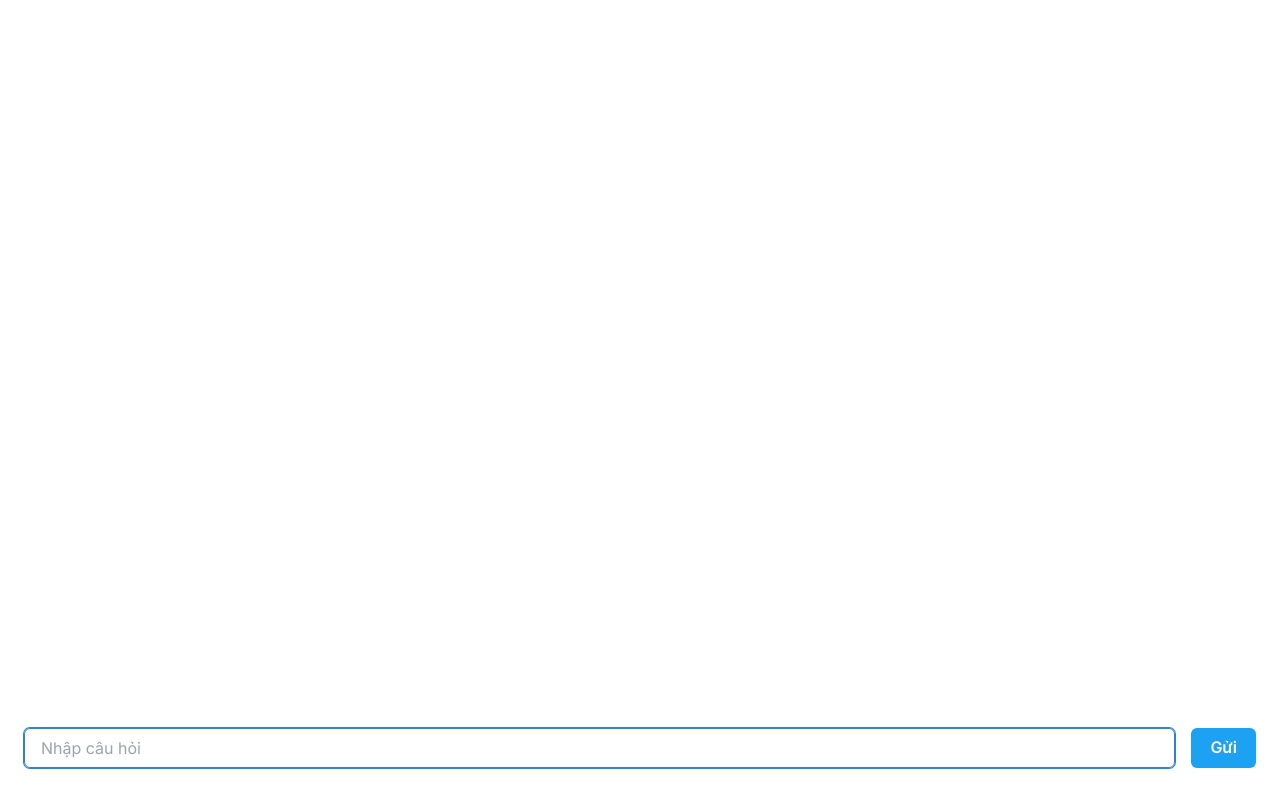
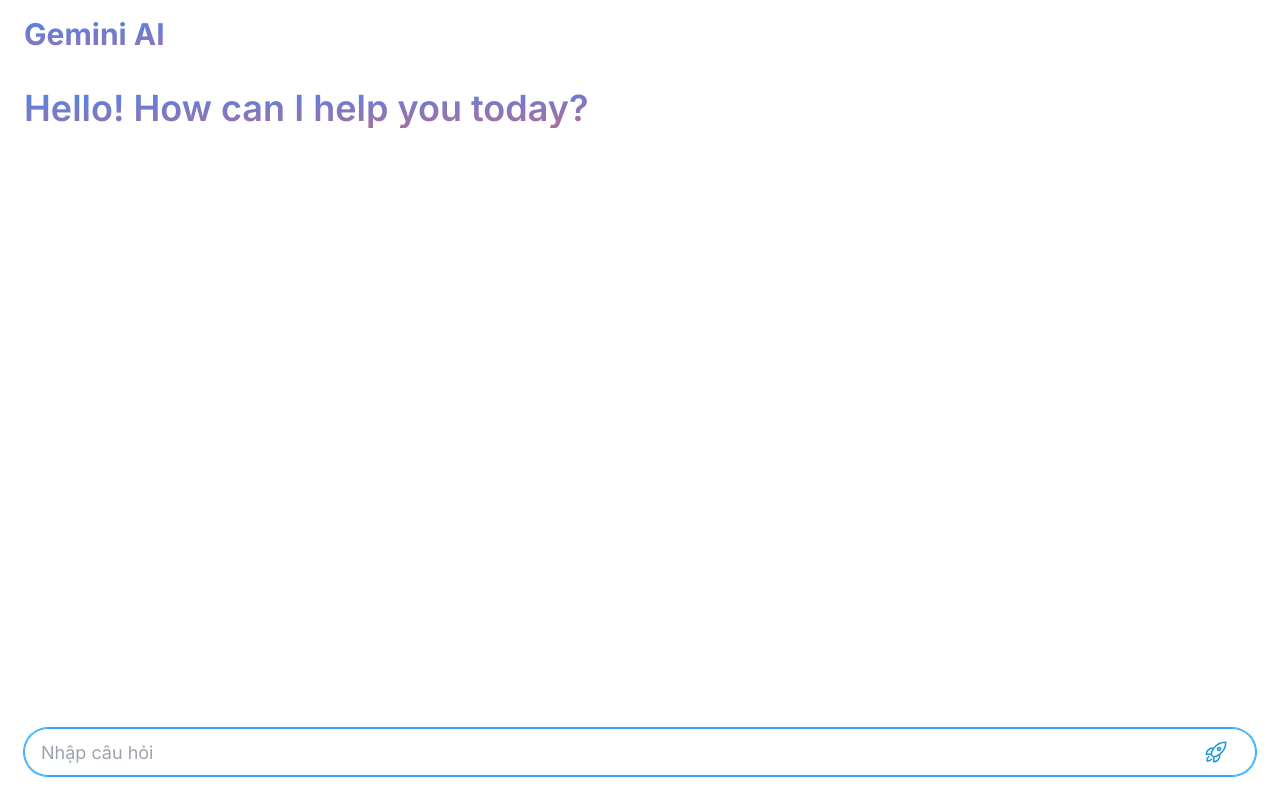
Before and after one commit to namhoang2210/gemini_ai_nextjs, a Next.js app: page / in a window 1280 px wide. Built offline with nearby package versions, Linux system fonts and the light colour scheme.

Commit message:
Update UI

```diff
--- a/app/page.js
+++ b/app/page.js
@@ -1,5 +1,5 @@
 'use client'
-import { Avatar, Button, Input, Skeleton, Stack } from "@chakra-ui/react";
+import { Avatar, Box, Button, Input, Skeleton, Stack } from "@chakra-ui/react";
 import { GoogleGenerativeAI } from "@google/generative-ai";
 import { useState, useRef, useEffect } from "react";
 
@@ -13,6 +13,11 @@
   useEffect(() => {
     inputRef.current.focus();
   }, []);
+
+  useEffect(() => {
+    const chatBox = document.getElementById("chat-box");
+    chatBox.scrollTop = chatBox.scrollHeight;
+  }, [data]);
 
   const handleSendQuestion = async () => {
     if (!inputText) {
@@ -51,11 +56,14 @@
         parts: text,
       }];
 
-      setData(newData);
     } catch (error) {
-      alert('server error')
+      newData = [...newData, {
+        role: "model",
+        parts: 'Opps! Server error, please try again later.',
+      }];
     }
 
+    setData(newData);
   };
 
   const formatBoldText = (text) => {
@@ -77,22 +85,35 @@
   };
 
   return (
-    <div className="p-4 md:p-6">
-      <div className="min-h-[calc(100vh-105px)] md:min-h-[calc(100vh-120px)]">
-        {data?.map((item, index) => (
+    <div>
+      <div className="fixed top-0 w-full z-10 bg-white py-3 md:py-4 text-xl md:text-3xl font-semibold md:font-bold ">
+        <div className="text-transparent bg-clip-text bg-gradient-to-br from-[#4a84f1] to-[#d36677] px-4 md:px-6">
+          Gemini AI
+        </div>
+      </div>
+      <Box
+        id="chat-box"
+        className="h-[calc(100vh-85px)] md:-h-[calc(100vh-125px)] overflow-auto p-4 md:p-6 text-[15px] md:text-base transition-all duration-300 ease-in-out"
+        sx={{
+          '&::-webkit-scrollbar': {
+            width: '5px',
+            backgroundColor: 'white',
+          },
+          '&::-webkit-scrollbar-thumb': {
+            backgroundColor: '#e9ecf5',
+            borderRadius: '5px',
+          },
+        }}
+      >
+        <div className="h-10 md:h-12"></div>
+        {data.length ? data?.map((item, index) => (
           <div
             key={`chat-${index}`}
           >
             {item?.role === 'user' ? (
               <div className="mb-4">
                 <div className="flex justify-end">
-                  <div className="flex items-center gap-2">
-                    <div className="font-semibold text-gray-600">Hoàng Nam</div>
-                    <Avatar name='Bot' src='https://toigingiuvedep.vn/wp-content/uploads/2022/01/anh-meo-cute.jpg' />
-                  </div>
-                </div>
-                <div className="flex justify-end">
-                  <div className="bg-blue-400 max-w-[70%] text-white p-2 md:p-3 rounded-lg mt-1 whitespace-pre-wrap">
+                  <div className="bg-[#8c7fec] max-w-[70%] text-white p-2 md:p-3 rounded-xl mt-1 whitespace-pre-wrap">
                     {item?.parts}
                   </div>
                 </div>
@@ -103,14 +124,18 @@
                   <Avatar name='Bot' src='https://png.pngtree.com/png-vector/20240125/ourlarge/pngtree-little-cute-robot-funny-virtual-assistant-bot-png-image_11549965.png' />
                   <div className="font-semibold text-gray-600">Bot đần</div>
                 </div>
-                <div className="whitespace-pre-wrap bg-blue-400 max-w-[70%] text-white p-2 md:p-3 rounded-lg mt-1">
+                <div className="whitespace-pre-wrap bg-[#e9ecf5] max-w-[70%] text-gray-900 p-2 md:p-3 rounded-xl mt-1">
                   {formatBoldText(item?.parts)}
                 </div>
               </div>
             )
           }
           </div>
-        ))}
+        )) : (
+          <div className="text-xl md:text-4xl md:mt-4 font-semibold text-transparent bg-clip-text bg-gradient-to-br from-[#4a84f1] to-[#d36677]">
+            Hello! How can I help you today?
+          </div>
+        )}
 
         {loading && (
           <div>
@@ -127,24 +152,39 @@
           </div>
         )}
 
-      </div>
+      </Box>
 
-      <div className="flex gap-2 md:gap-4 mt-6">
+      <div className="flex gap-2 md:gap-4 mt-6 bottom-5 md:bottom-6 fixed w-full px-4 md:px-6">
         <Input
+          position={'relative'}
+          focusBorderColor='#2ea7fc'
+          rounded={'999px'}
+          size={{ base:'md', md:'lg'}}
           ref={inputRef}
           placeholder='Nhập câu hỏi'
           value={inputText}
           onChange={(e) => setInputText(e.target.value)}
           onKeyDown={handleKeyDown}
+          isDisabled={loading}
         />
 
         <Button
+          position={'absolute'}
+          zIndex={10}
+          right={{base:2 ,md:8}}
+          variant='ghost'
           isLoading={loading}
           onClick={() => handleSendQuestion()}
           colorScheme='twitter'
           paddingX={5}
+          top={{base:0 ,md:1}}
+          _hover={{
+            bg: 'none'
+          }}
         >
-            Gửi
+          <svg xmlns="http://www.w3.org/2000/svg" fill="none" viewBox="0 0 24 24" stroke-width="1.5" stroke="currentColor" class="w-6 h-6">
+            <path stroke-linecap="round" stroke-linejoin="round" d="M15.59 14.37a6 6 0 0 1-5.84 7.38v-4.8m5.84-2.58a14.98 14.98 0 0 0 6.16-12.12A14.98 14.98 0 0 0 9.631 8.41m5.96 5.96a14.926 14.926 0 0 1-5.841 2.58m-.119-8.54a6 6 0 0 0-7.381 5.84h4.8m2.581-5.84a14.927 14.927 0 0 0-2.58 5.84m2.699 2.7c-.103.021-.207.041-.311.06a15.09 15.09 0 0 1-2.448-2.448 14.9 14.9 0 0 1 .06-.312m-2.24 2.39a4.493 4.493 0 0 0-1.757 4.306 4.493 4.493 0 0 0 4.306-1.758M16.5 9a1.5 1.5 0 1 1-3 0 1.5 1.5 0 0 1 3 0Z" />
+          </svg>
         </Button>
       </div>
     </div>
```
